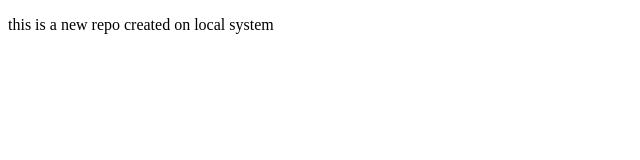
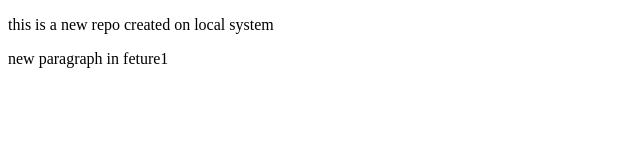
Before and after one commit to codebill2244/localRepo, a plain HTML site: page index.html in a window 1280 px wide. Shown: the whole page, without its empty margins (0-640 px from the left). Drawn offline with Linux system fonts and the light colour scheme.

Commit message:
new pragraph added

```diff
--- a/index.html
+++ b/index.html
@@ -6,5 +6,6 @@
 </head>
 <body>
 <p>this is a new repo created on local system</p>
+<p>new paragraph in feture1</p>
 </body>
 </html>
```
